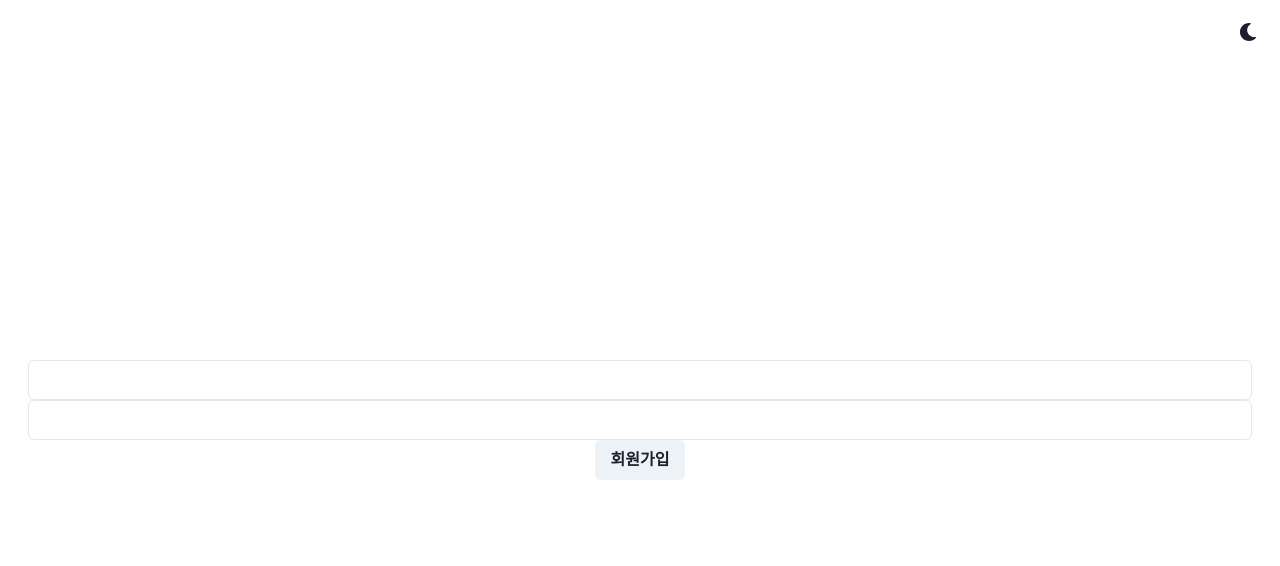
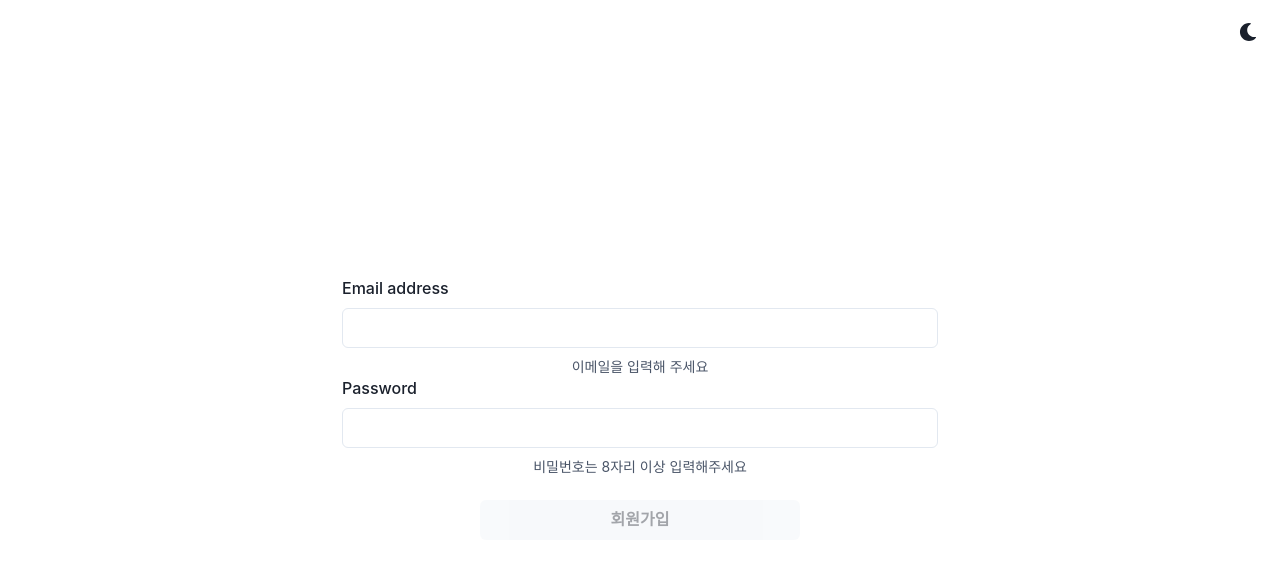
Before and after one commit to zerosial/React-Redux-Todolist-withLogin, a React (Create React App) app: page /signup in a window 1280 px wide. Shown: the top 566 px of the page. Built offline with nearby package versions, Linux system fonts and the light colour scheme.

Commit message:
feat: 로그인 , 회원가입 기본 로직 셋팅

```diff
--- a/src/pages/SignIn.tsx
+++ b/src/pages/SignIn.tsx
@@ -10,8 +10,10 @@ import {
   FormHelperText,
 } from "@chakra-ui/react";
 import { useState } from "react";
+import { useNavigate } from "react-router-dom";
 
 const SignIn = () => {
+  const navigate = useNavigate();
   const [userInput, setUserInput] = useState({
     isDisabled: true,
     email: false,
@@ -97,7 +99,9 @@ const SignIn = () => {
         <Text color="gray.300" mb={6}>
           혹시 회원가입이 아직이신가요?
         </Text>
-        <Button w={80}>회원가입</Button>
+        <Button w={80} onClick={() => navigate("/signup")}>
+          회원가입
+        </Button>
       </Grid>
     </Container>
   );
--- a/src/pages/SignUp.tsx
+++ b/src/pages/SignUp.tsx
@@ -1,11 +1,97 @@
-import { Button, Container, Input } from "@chakra-ui/react";
+import {
+  Button,
+  Container,
+  FormControl,
+  FormHelperText,
+  FormLabel,
+  Grid,
+  Input,
+} from "@chakra-ui/react";
+import { useState } from "react";
 
 const SighUp = () => {
+  const [userInput, setUserInput] = useState({
+    isDisabled: true,
+    email: false,
+    password: false,
+  });
+
+  const formHandler = (e: any) => {
+    e.preventDefault();
+    const email = (e.currentTarget.elements[0] as HTMLInputElement).value;
+    const password = (e.currentTarget.elements[1] as HTMLInputElement).value;
+    // api 연결
+  };
+
+  const emailValueHandler = (e: any) => {
+    const email = String(e.target.value);
+    if (email.includes("@")) {
+      setUserInput((prevState) => {
+        return { ...prevState, email: true };
+      });
+      if (userInput.password) {
+        setUserInput((prevState) => {
+          return { ...prevState, isDisabled: false };
+        });
+      }
+    } else {
+      setUserInput((prevState) => {
+        return { ...prevState, email: false, isDisabled: true };
+      });
+    }
+  };
+
+  const passwordValueHandler = (e: any) => {
+    const password = String(e.target.value);
+    if (password.length >= 8) {
+      setUserInput((prevState) => {
+        return { ...prevState, password: true };
+      });
+      if (userInput.email) {
+        setUserInput((prevState) => {
+          return { ...prevState, isDisabled: false };
+        });
+      }
+    } else {
+      setUserInput((prevState) => {
+        return { ...prevState, password: false, isDisabled: true };
+      });
+    }
+  };
+
   return (
-    <Container maxW={"100%"} p={"16px"}>
-      <Input data-testid="email-input" />
-      <Input data-testid="password-input" />
-      <Button data-testid="signup-button">회원가입</Button>
+    <Container maxW={"50%"}>
+      <Grid justifyItems="center">
+        <FormControl>
+          <form onSubmit={formHandler}>
+            <FormLabel>Email address</FormLabel>
+            <Input
+              type="email"
+              data-testid="email-input"
+              onChange={emailValueHandler}
+            />
+            <FormHelperText>이메일을 입력해 주세요</FormHelperText>
+            <FormLabel>Password</FormLabel>
+            <Input
+              type="password"
+              data-testid="password-input"
+              onChange={passwordValueHandler}
+            />
+            <FormHelperText mb={6}>
+              비밀번호는 8자리 이상 입력해주세요
+            </FormHelperText>
+            <Button
+              type="submit"
+              mb={6}
+              data-testid="signup-button"
+              w={80}
+              isDisabled={userInput.isDisabled}
+            >
+              회원가입
+            </Button>
+          </form>
+        </FormControl>
+      </Grid>
     </Container>
   );
 };
```
